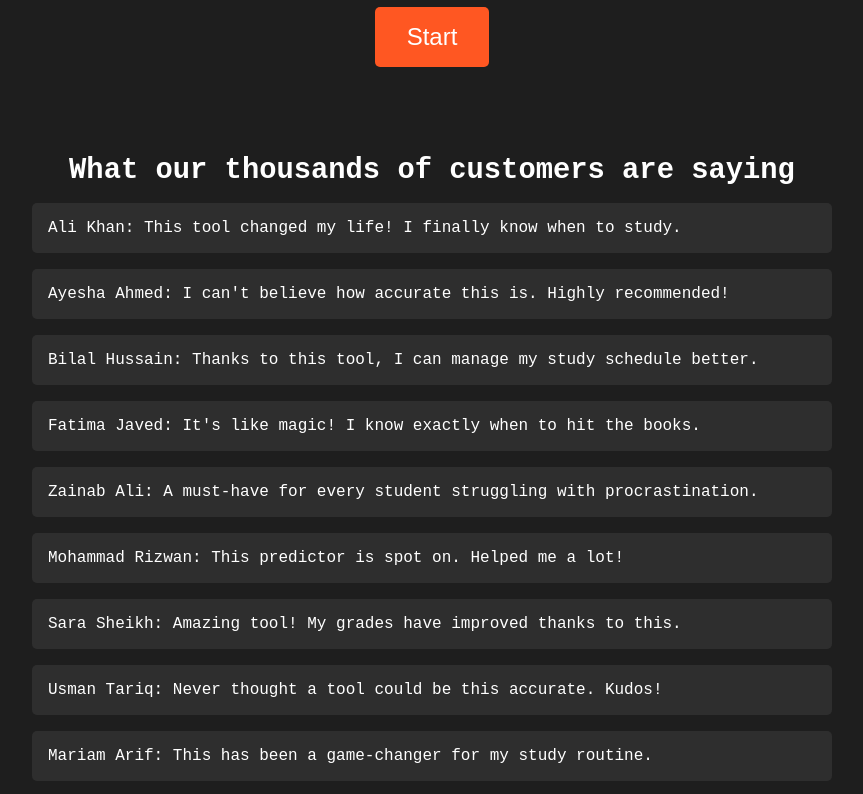
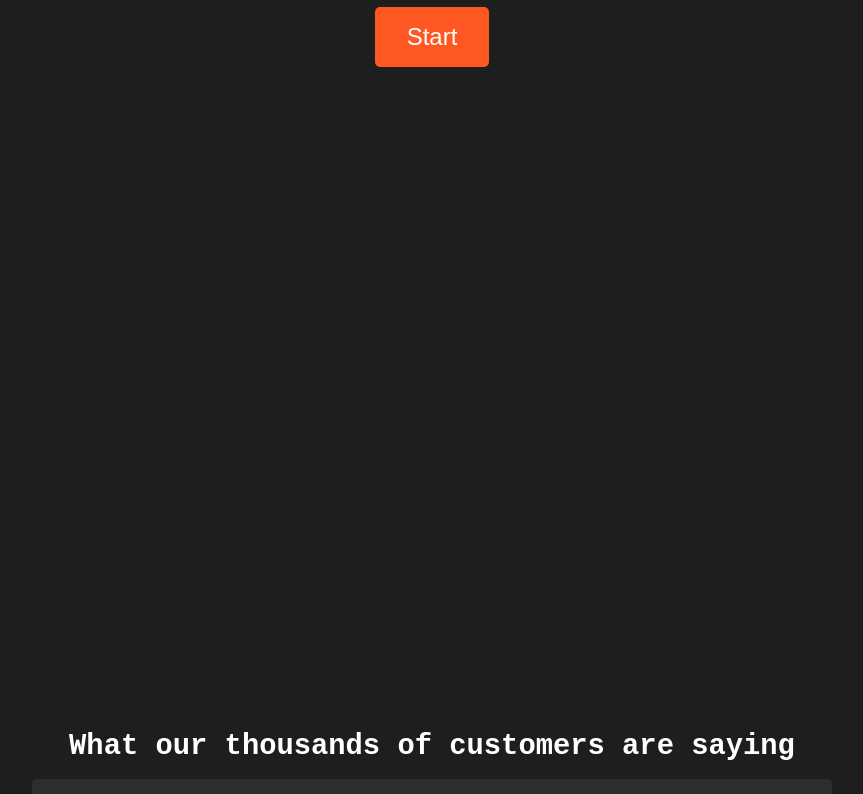
Before and after one commit to freelionaire/study-prediction, a React (Create React App) app: page / in a window 1280 px wide. Shown: the part 480-1274 px from the top of the page, without its empty margins (208-1071 px from the left). Built offline with nearby package versions, Linux system fonts and the light colour scheme.

Commit message:
Reviews4

```diff
--- a/src/MainPage.js
+++ b/src/MainPage.js
@@ -9,7 +9,6 @@ const MainPageContainer = styled.div`
   justify-content: center;
   padding: 20px;
   padding-top: 15rem; /* Space above the main section */
-  padding-bottom: 15rem;
   min-height: 100vh;
   background-color: #1e1e1e;
   color: #ffffff;
@@ -37,7 +36,7 @@ const Subtitle = styled.h2`
 `;
 
 const FeedbackSection = styled.div`
-  margin-top: 4rem; /* Space between sections */
+  margin-top: 40rem; /* Space between sections */
   width: 80%;
   max-width: 800px;
   text-align: left;
```
